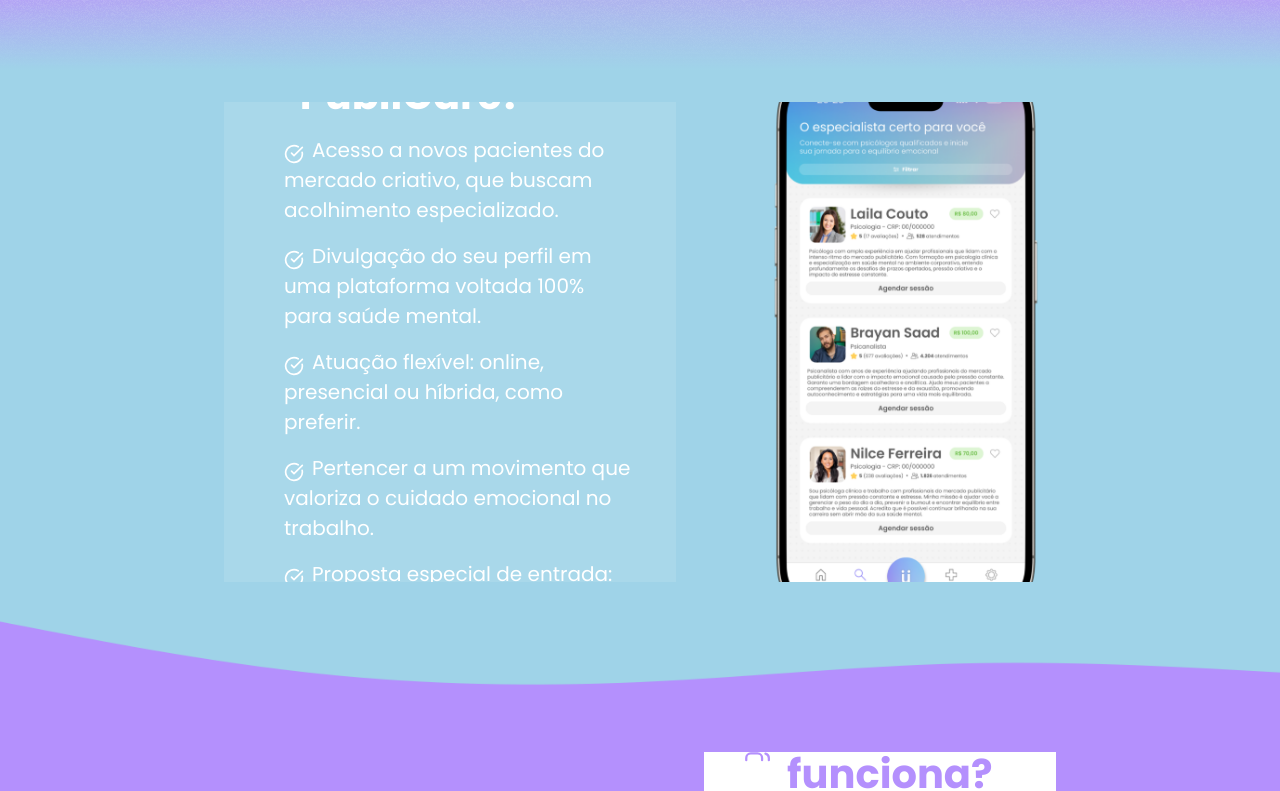
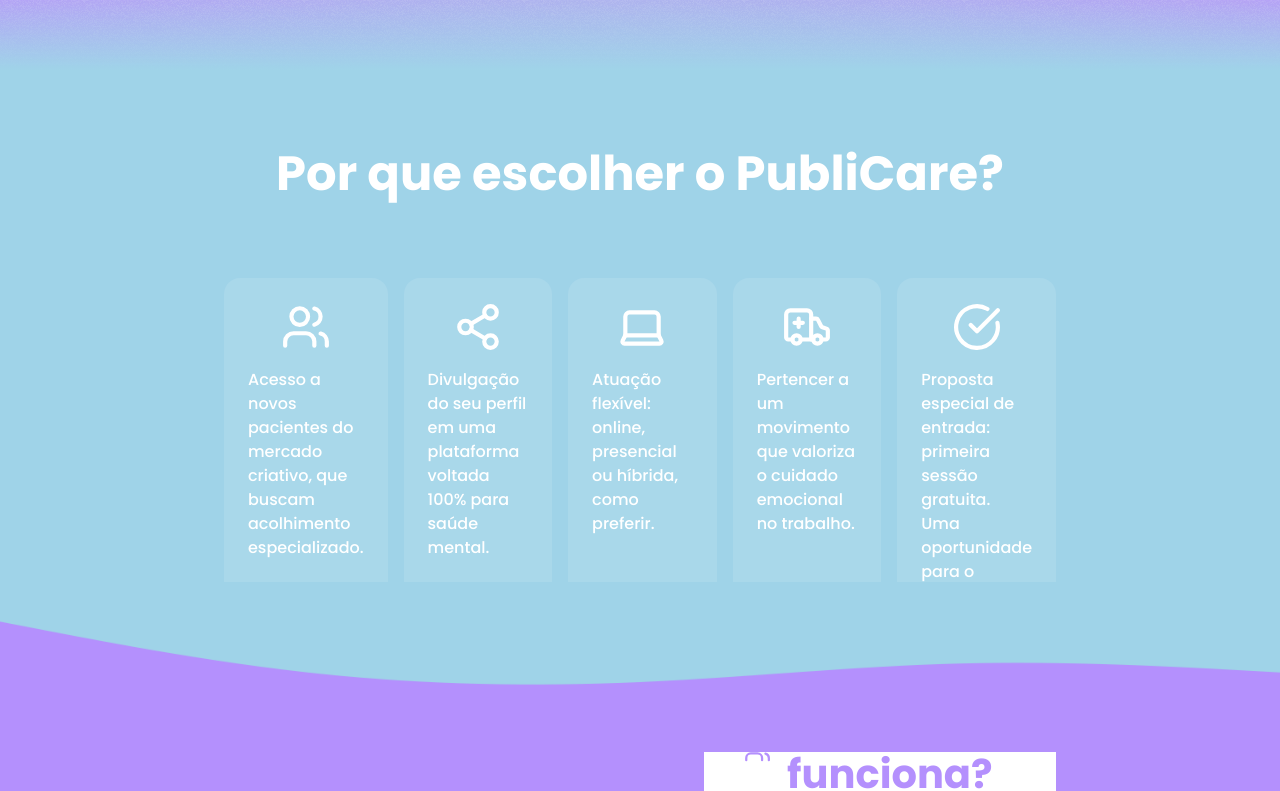
Before and after one commit to guga0712/publicare-website, a Next.js app: page /psicologos in a window 1280 px wide. Shown: the part 707-1498 px from the top of the page. Built offline with nearby package versions, Linux system fonts and the light colour scheme; no server answers.

Commit message:
feat: add images

```diff
--- /dev/null
+++ b/src/components/CardWhy/index.tsx
@@ -0,0 +1,28 @@
+import { Flex, Text } from "@chakra-ui/react";
+import * as Icons from "lucide-react";
+import { LucideIcon } from "lucide-react";
+
+interface CardWhyProps {
+  icon: keyof typeof Icons;
+  description: string;
+}
+
+export default function CardWhy({ icon, description }: CardWhyProps) {
+  const SelectedIcon = Icons[icon] as LucideIcon;
+
+  return (
+    <Flex
+      backgroundColor="rgba(255, 255, 255, 0.1)"
+      borderRadius="2xl"
+      p={{ base: 6, md: 6 }}
+      flex={1}
+      flexDir="column"
+      gap={4}
+      maxW={{ base: "100%", md: "300px" }}
+      alignItems="center"
+    >
+      {SelectedIcon && <SelectedIcon size={50} />}
+      <Text fontWeight="500">{description}</Text>
+    </Flex>
+  );
+}
--- a/src/components/HowItWorks/index.tsx
+++ b/src/components/HowItWorks/index.tsx
@@ -7,7 +7,7 @@
   return (
     <Section color="var(--roxo-escuro)">
       <Flex
-        flexDir={{ base: "column-reverse", md: "row-reverse" }}
+        flexDir={{ base: "column", md: "row-reverse" }}
         overflow="hidden"
         height={{ base: "auto", md: "60vh" }}
         width="100%"
--- a/src/components/WhyPubliCarePsico/index.tsx
+++ b/src/components/WhyPubliCarePsico/index.tsx
@@ -1,19 +1,12 @@
-import {
-  Flex,
-  Heading,
-  Image,
-  ListIcon,
-  ListItem,
-  UnorderedList,
-} from "@chakra-ui/react";
+import { Flex, Heading } from "@chakra-ui/react";
 import Section from "../Section";
-import { CircleCheckBig, Users } from "lucide-react";
+import CardWhy from "../CardWhy";
 
 export default function WhyPubliCarePsico() {
   return (
     <Section color="var(--ciano)">
       <Flex
-        flexDir={{ base: "column", md: "row" }}
+        flexDir="column"
         overflow="hidden"
         height={{ base: "auto", md: "60vh" }}
         width="100%"
@@ -28,53 +21,31 @@
         gap={{ base: 10, md: 20 }}
         justifyContent="space-between"
       >
-        <Flex
-          backgroundColor="rgba(255, 255, 255, 0.1)"
-          borderRadius="2xl"
-          p={{ base: 6, md: 10 }}
-          flex={1}
-          flexDir="column"
-          gap={4}
-          maxW="1000px"
-        >
-          <Flex alignItems="center" gap={4}>
-            <Users size={40} />
-            <Heading fontSize={{ base: 20, md: 40 }}>
-              Por que fazer parte da PubliCare?
-            </Heading>
-          </Flex>
-          <UnorderedList
-            fontSize={{ base: 16, md: 20 }}
-            styleType="none"
-            spacing={4}
-          >
-            <ListItem>
-              <ListIcon as={CircleCheckBig} />
-              Acesso a novos pacientes do mercado criativo, que buscam
-              acolhimento especializado.
-            </ListItem>
-            <ListItem>
-              <ListIcon as={CircleCheckBig} />
-              Divulgação do seu perfil em uma plataforma voltada 100% para saúde
-              mental.
-            </ListItem>
-            <ListItem>
-              <ListIcon as={CircleCheckBig} />
-              Atuação flexível: online, presencial ou híbrida, como preferir.
-            </ListItem>
-            <ListItem>
-              <ListIcon as={CircleCheckBig} />
-              Pertencer a um movimento que valoriza o cuidado emocional no
-              trabalho.
-            </ListItem>
-            <ListItem>
-              <ListIcon as={CircleCheckBig} />
-              Proposta especial de entrada: primeira sessão gratuita. Uma
-              oportunidade para o paciente conhecer seu trabalho, sem barreiras.
-            </ListItem>
-          </UnorderedList>
+        <Heading as="h2" size="2xl" textAlign="center">
+          Por que escolher o PubliCare?
+        </Heading>
+        <Flex gap={4} flexDir={{ base: "column", md: "row" }}>
+          <CardWhy
+            icon="Users"
+            description="Acesso a novos pacientes do mercado criativo, que buscam acolhimento especializado."
+          />
+          <CardWhy
+            icon="Share2"
+            description="Divulgação do seu perfil em uma plataforma voltada 100% para saúde mental."
+          />
+          <CardWhy
+            icon="Laptop"
+            description="Atuação flexível: online, presencial ou híbrida, como preferir."
+          />
+          <CardWhy
+            icon="Ambulance"
+            description=" Pertencer a um movimento que valoriza o cuidado emocional no trabalho."
+          />
+          <CardWhy
+            icon="CircleCheckBig"
+            description="Proposta especial de entrada: primeira sessão gratuita. Uma oportunidade para o paciente conhecer seu trabalho, sem barreiras."
+          />
         </Flex>
-        <Image src="/mockups/1.png" alt="Publicare" maxW="300px" />
       </Flex>
     </Section>
   );
```
Also changed, not shown: src/components/WhyPubliCare/index.tsx (+26 -21 lines), 1 other file (tests, documents, lock files or other folders).
